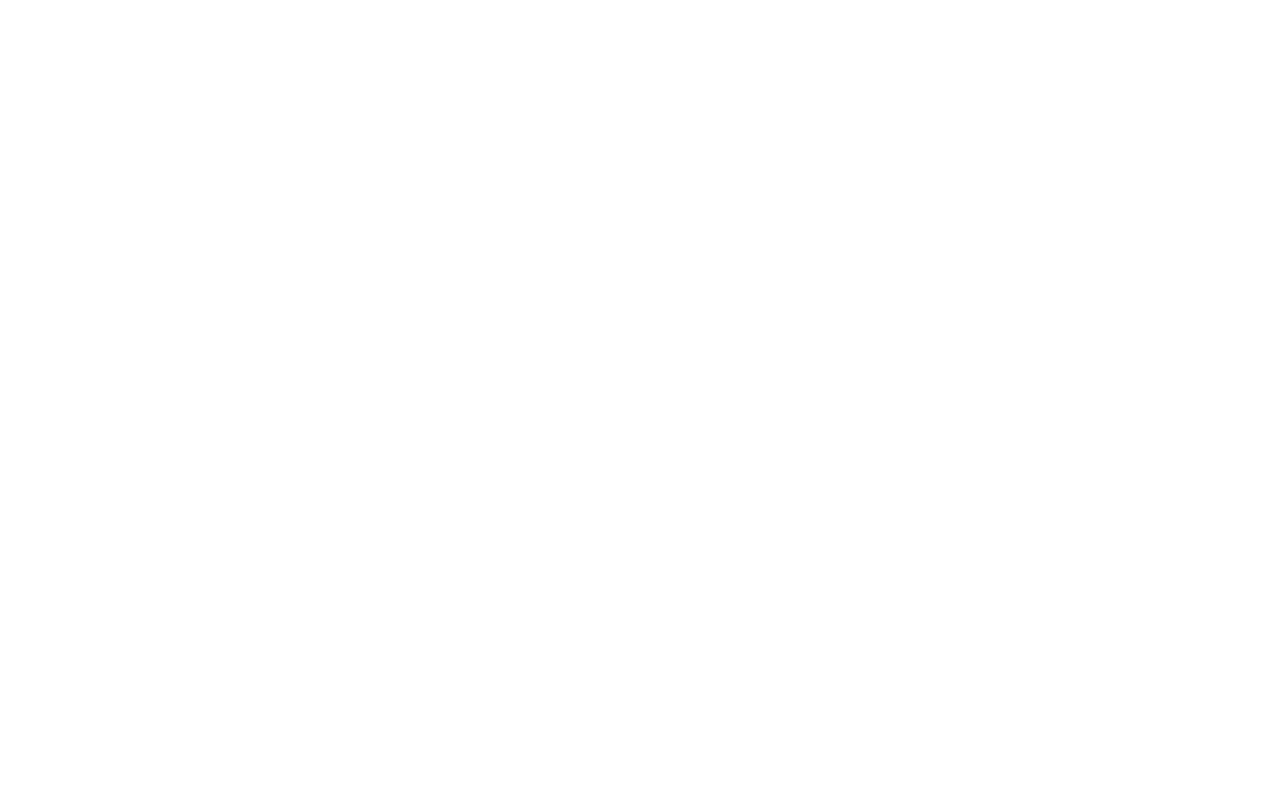
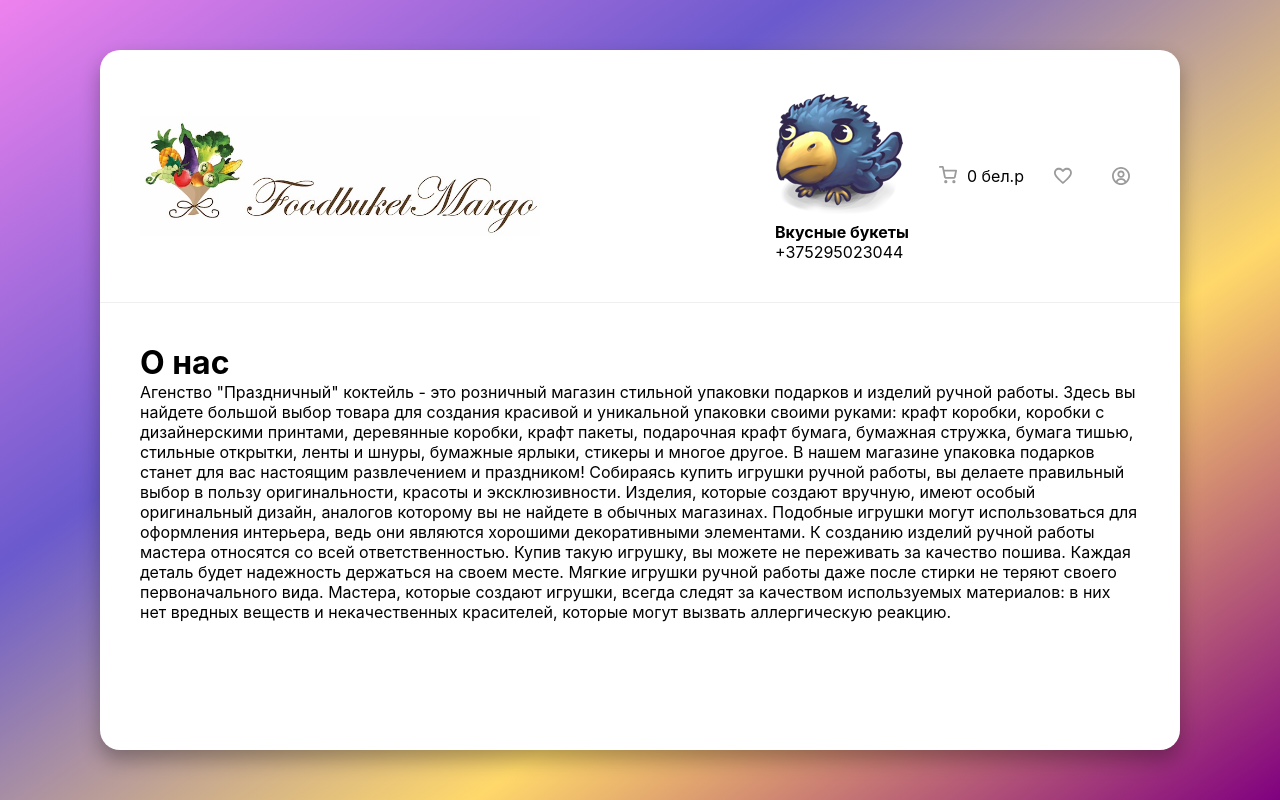
Before and after one commit to UdjenKL/diplop-itschool, a React (Create React App) app: page /about in a window 1280 px wide. Before the commit this address had no page. Built offline with nearby package versions, Linux system fonts and the light colour scheme.

Commit message:
feat: add bg

```diff
--- a/src/App.js
+++ b/src/App.js
@@ -8,6 +8,7 @@
 import useLocalStorage from "./customHooks/useLocalStorage";
 import {getItems} from './services'
 import {reducer, initialState, selectors} from './store.js'
+import About from "./pages/About";
 
 const App = () => {
 
@@ -71,6 +72,7 @@
         }}>
             <BrowserRouter>
                 <Routes>
+                    <Route path='/about' element={<About/>}/>
                     <Route path='/favourites' element={<Favourites/>}/>
                     <Route path='/orders' element={<Orders/>}/>
                     <Route path='/' element={<Main/>}/>
--- a/src/App.scss
+++ b/src/App.scss
@@ -5,6 +5,9 @@
   font-family: 'Inter', sans-serif;
   box-sizing: border-box;
   transition: box-shadow 0.2s ease-in-out, transform 0.2s ease-in-out, background 0.2s ease-in-out;
+}
+html {
+  background-image: linear-gradient(145deg, #ee82ee, slateblue, #ffd86a, purple);
 }
 
 ul {
--- a/src/components/Button/styles.scss
+++ b/src/components/Button/styles.scss
@@ -13,7 +13,8 @@
   font-size: 16px;
 
   &:hover{
-    background: lighten($color-primary, 5%);
+
+    background-image: linear-gradient(145deg, #ee82ee, slateblue, #ffd86a, purple);
     cursor: pointer;
     .btn-arrow-right{
       transform: translateX(5px);
--- a/src/components/Cart/Cart.js
+++ b/src/components/Cart/Cart.js
@@ -92,7 +92,7 @@
                             </div>
                             : <div className='cart_final'>
                                 <div className='cart_final-wrapper'>
-                                    <img src="/img/empty-cart.svg" alt=""/>
+                                    <img src="/img/about.png" alt=""/>
                                     <h1>Корзина пустая</h1>
                                     <Link to='/'>
                                         <Button onClick={onClose} type='arrow-left'>
--- a/src/components/Header/Header.js
+++ b/src/components/Header/Header.js
@@ -62,15 +62,18 @@
 
                     <img width={400} height={120} src='/img/logo.jpg' alt=""/>
 
-                    <div>
-                        <h4>Вкусные букеты</h4>
-                        <p>+375295023044</p>
-                    </div>
 
                 </div>
             </Link>
 
             <ul className="header_right">
+                <li>
+                    <Link to={'/about'}>
+                        <img src="/img/about.png" alt="about"/>
+                    </Link>
+                    <h4>Вкусные букеты</h4>
+                        <p>+375295023044</p>
+                </li>
                 <li className='backet' onClick={handleCartIconClick}>
                     <img width={18} height={18} src='/img/backet.svg' alt=""/>
                     <span>{priceSumm} бел.р</span></li>
--- /dev/null
+++ b/src/pages/About/About.js
@@ -0,0 +1,45 @@
+import React from "react";
+import Header from "../../components/Header";
+import Wrapper from "../../components/Wrapper";
+import ContentHeader from "../../components/Container/ContentHeader";
+import ContentWrapper from "../../components/Container";
+import {Fragment} from "react";
+
+const About = () => {
+    return (
+        <Wrapper>
+            <Header/>
+            <ContentWrapper>
+                <Fragment>
+                    <ContentHeader>
+                        <h1>О нас</h1>
+                        <p>
+                            Агенство "Праздничный" коктейль - это розничный магазин стильной упаковки подарков и изделий
+                            ручной работы. Здесь вы найдете большой выбор товара для создания красивой и уникальной
+                            упаковки своими руками: крафт коробки, коробки с дизайнерскими принтами, деревянные коробки,
+                            крафт пакеты, подарочная крафт бумага, бумажная стружка, бумага тишью, стильные открытки,
+                            ленты и шнуры, бумажные ярлыки, стикеры и многое другое.
+
+                            В нашем магазине упаковка подарков станет для вас настоящим развлечением и праздником!
+
+                            Собираясь купить игрушки ручной работы, вы делаете правильный выбор в пользу оригинальности,
+                            красоты и эксклюзивности. Изделия, которые создают вручную, имеют особый оригинальный
+                            дизайн, аналогов которому вы не найдете в обычных магазинах. Подобные игрушки могут
+                            использоваться для оформления интерьера, ведь они являются хорошими декоративными
+                            элементами.
+
+                            К созданию изделий ручной работы мастера относятся со всей ответственностью. Купив такую
+                            игрушку, вы можете не переживать за качество пошива. Каждая деталь будет надежность
+                            держаться на своем месте. Мягкие игрушки ручной работы даже после стирки не теряют своего
+                            первоначального вида. Мастера, которые создают игрушки, всегда следят за качеством
+                            используемых материалов: в них нет вредных веществ и некачественных красителей, которые
+                            могут вызвать аллергическую реакцию.
+                        </p>
+                    </ContentHeader>
+                </Fragment>
+            </ContentWrapper>
+        </Wrapper>
+    );
+}
+
+export default About
--- /dev/null
+++ b/src/pages/About/index.js
@@ -0,0 +1 @@
+export {default} from'./About'
```
Also changed, not shown: public/img/about.png (added).
